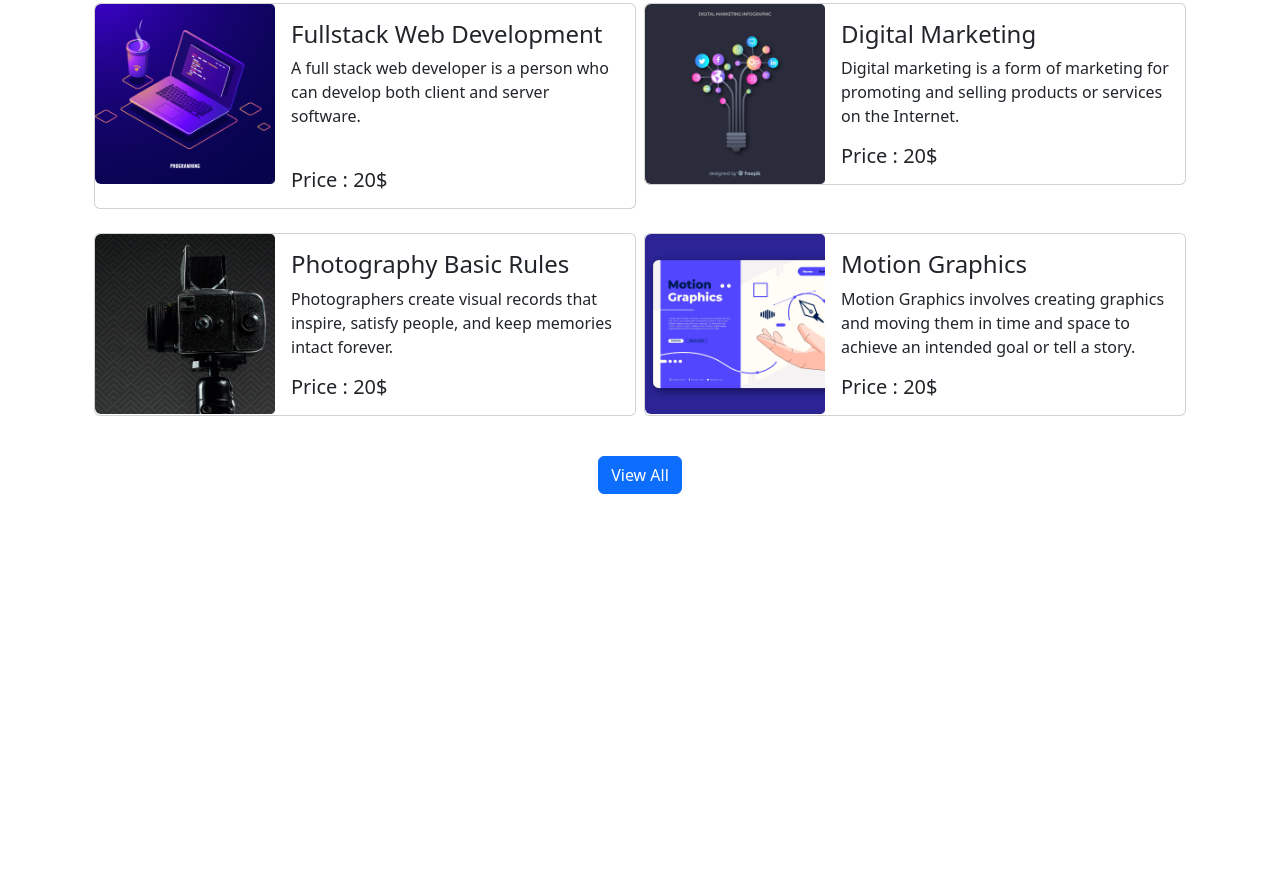
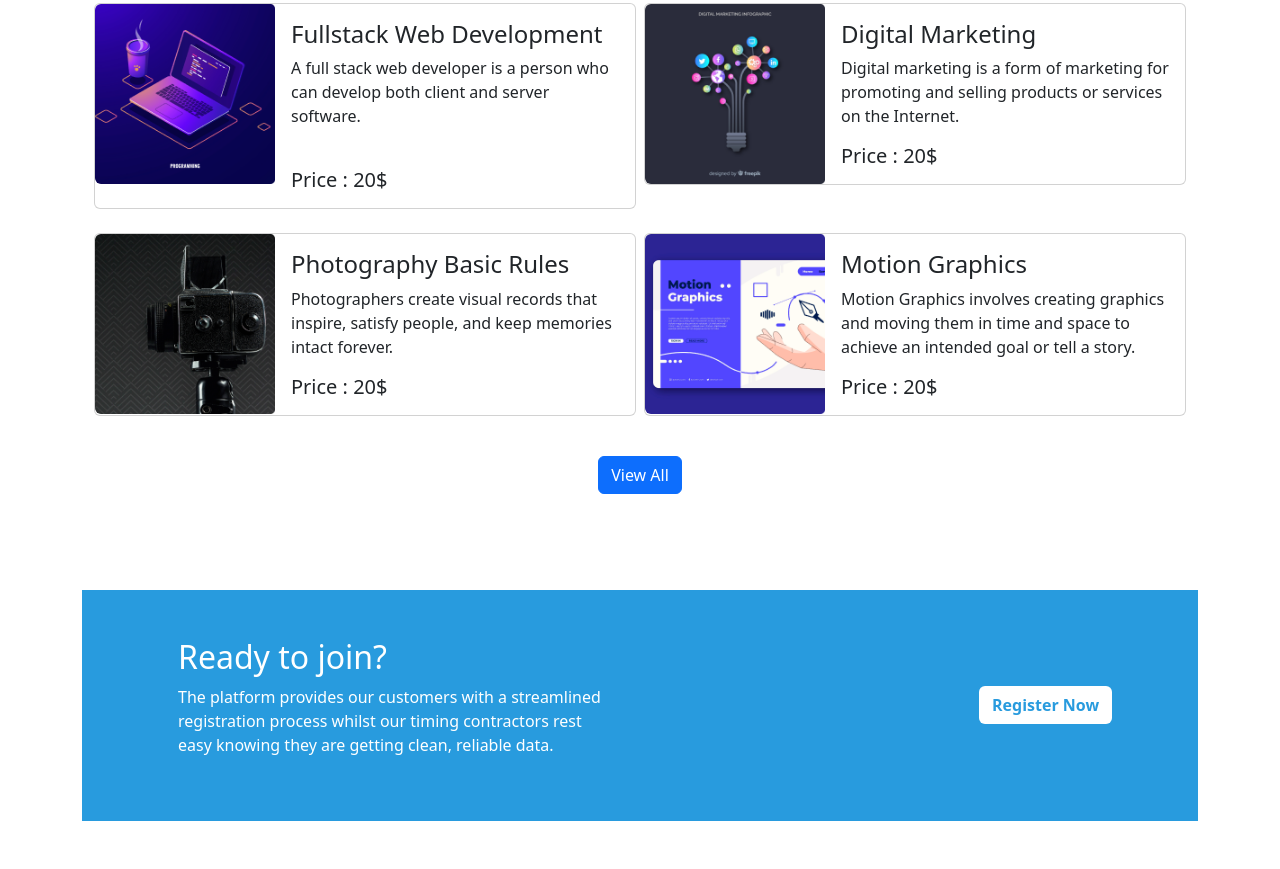
Before and after one commit to mirzaistiakhislam/edTech, a plain HTML site: page index.html in a window 1280 px wide. Shown: the part 1053-1922 px from the top of the page. Before the commit the page ends 1643 px from the top, so only its background shows below. Drawn offline with nearby package versions, Linux system fonts and the light colour scheme.

Commit message:
second commit

```diff
--- a/index.html
+++ b/index.html
@@ -99,7 +99,6 @@
     <main>
 
         <!-- popular courses section start -->
-
         <section class="container py-5">
 
             <div class="mx-auto text-center">
@@ -244,8 +243,60 @@
             </div>
 
         </section>
+        <!-- popular courses section end -->
 
-        <!-- popular courses section end -->
+
+        <!-- register now section start -->
+
+        <section class="container pb-5">
+
+
+            <div class="container text-bg-primary-color ">
+                <div class="row h-100 ps-5">
+                    <div class="col-lg-6 col-md-12 col-sm-12 my-auto p-5  border-dark">
+                        <div class="">
+                            <h2 class="text-lg-start text-md-center text-center">Ready to join?</h2>
+                            <p class="text-lg-start text-md-center text-center">The platform provides our customers with
+                                a streamlined registration process whilst our
+                                timing
+                                contractors rest easy knowing they are getting clean, reliable data.</p>
+                        </div>
+                    </div>
+                    <div class="col-lg-3 col-md-0 col-sm-0">
+
+                    </div>
+                    <div
+                        class="text-bg-primary-color col-lg-3 col-md-12 col-sm-12 my-auto text-lg-start text-md-center text-center p-5">
+                        <button class="btn btn-primary-color fw-bold " type="submit">Register Now</button>
+                    </div>
+                </div>
+            </div>
+
+            <!-- <div class="text-bg-primary-color p-3 border border-dark ">
+                <div class="border border-dark my-auto">
+                    <h2>Ready to join?</h2>
+                    <p>The platform provides our customers with a streamlined registration process whilst our timing
+                        contractors rest easy knowing they are getting clean, reliable data.</p>
+                </div>
+
+                <button class="btn btn-primary-color fw-bold" type="submit">Register Now</button>
+
+                <div class="border border-dark w-50 text-center my-auto d-flex justify-content-lg-end">
+                </div>
+            </div> -->
+
+        </section>
+
+        <!-- register now section end -->
+
+
+        <!-- frequently ask questions section start -->
+
+        <section>
+
+        </section>
+
+        <!-- frequently ask questions section end -->
     </main>
 
 
--- a/style.css
+++ b/style.css
@@ -1,3 +1,14 @@
 * {
     box-sizing: border-box;
 }
+
+.btn-primary-color {
+    color: #289bde;
+    background-color: #FFFFFF;
+}
+
+.text-bg-primary-color {
+    color: #FFFFFF;
+    background-color: #289bde;
+    /* height: 250px; */
+}
```
